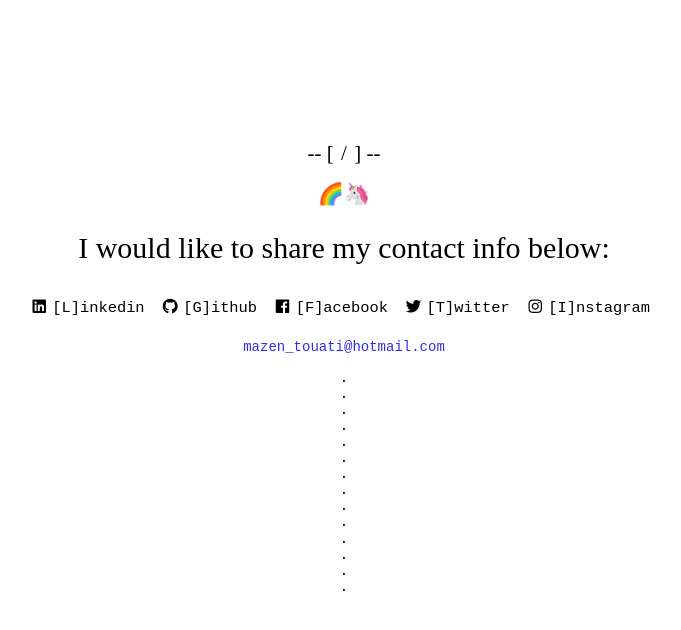
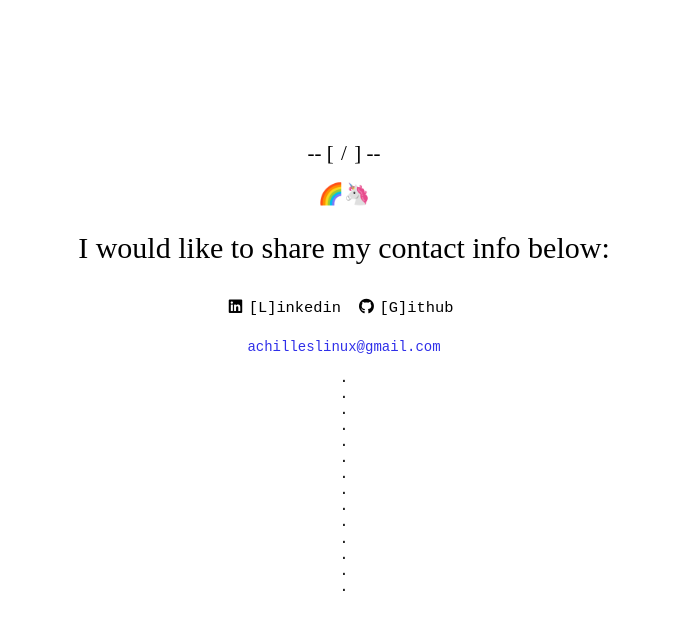
Before and after one commit to achilleslinux/achilleslinux.github.io, a plain HTML site: page index.html in a window 1280 px wide. Shown: the part 4098-4728 px from the top of the page, without its empty margins (296-977 px from the left). Drawn offline with Linux system fonts and the light colour scheme; a script that the page names is missing.

Commit message:
added email

```diff
--- a/index.html
+++ b/index.html
@@ -306,14 +306,14 @@
                 <h2>🌈🦄</h2>
                 <h2 class="contact-heading">I would like to share my contact info below:</h2>
                 <p class="contact-social">
-                    <span><i class="linkedin icon"></i><a href="https://www.linkedin.com/in/mazentouati/" title="mazen touati on Linkedin" class="keyboard-bind-key" data-key="l">[L]inkedin</a></span>
-                    <span><i class="github icon"></i><a href="https://github.com/mazentouati" title="mazen touati on Github" class="keyboard-bind-key" data-key="g">[G]ithub</a></span>
-                    <span><i class="facebook icon"></i><a href="https://www.facebook.com/Mazn.touati" title="mazen touati on Facebook" class="keyboard-bind-key" data-key="f">[F]acebook</a></span>
+                    <span><i class="linkedin icon"></i><a href="https://www.linkedin.com/in/achilleslinux/" title="mazen touati on Linkedin" class="keyboard-bind-key" data-key="l">[L]inkedin</a></span>
+                    <span><i class="github icon"></i><a href="https://github.com/achilleslinux" title="mazen touati on Github" class="keyboard-bind-key" data-key="g">[G]ithub</a></span>
+                    <!-- <span><i class="facebook icon"></i><a href="https://www.facebook.com/" title="mazen touati on Facebook" class="keyboard-bind-key" data-key="f">[F]acebook</a></span>
                     <span><i class="twitter icon"></i><a href="https://twitter.com/mazen_touati" title="mazen touati on Twitter" class="keyboard-bind-key" data-key="t">[T]witter</a></span>
-                    <span><i class="instagram icon"></i><a href="https://www.instagram.com/zamengram/" title="mazen touati on Instagram" class="keyboard-bind-key" data-key="i">[I]nstagram</a></span>
+                    <span><i class="instagram icon"></i><a href="https://www.instagram.com/zamengram/" title="mazen touati on Instagram" class="keyboard-bind-key" data-key="i">[I]nstagram</a></span> -->
                 </p>
                 <p>
-                    <a href="mailto:mazen_touati@hotmail.com" title="mazen touati email">mazen_touati@hotmail.com</a>
+                    <a href="mailto:achilleslinux@gmail.com" title="achilleslinux email">achilleslinux@gmail.com</a>
                 </p>
                 <p>
                     .<br />
```
